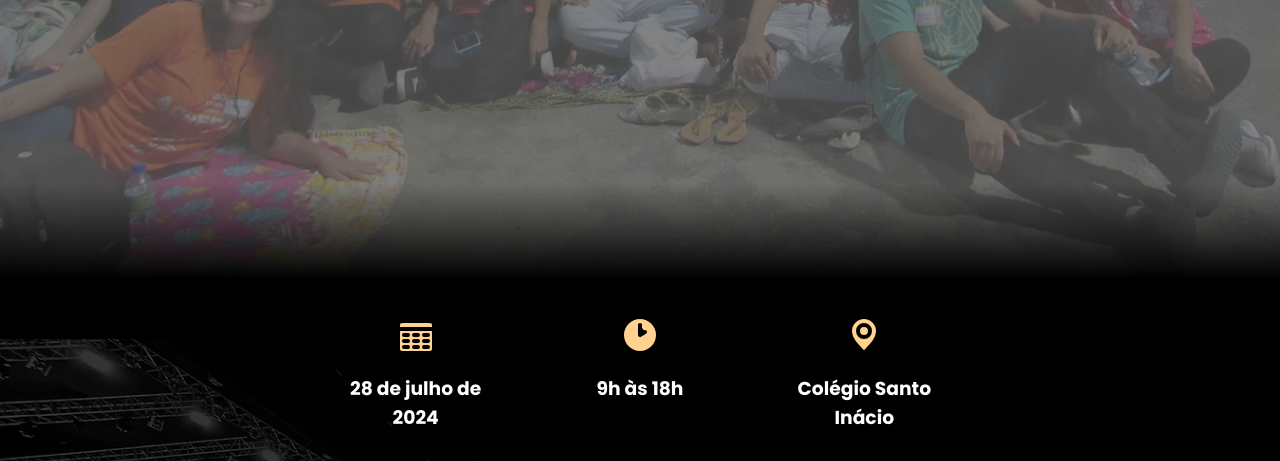
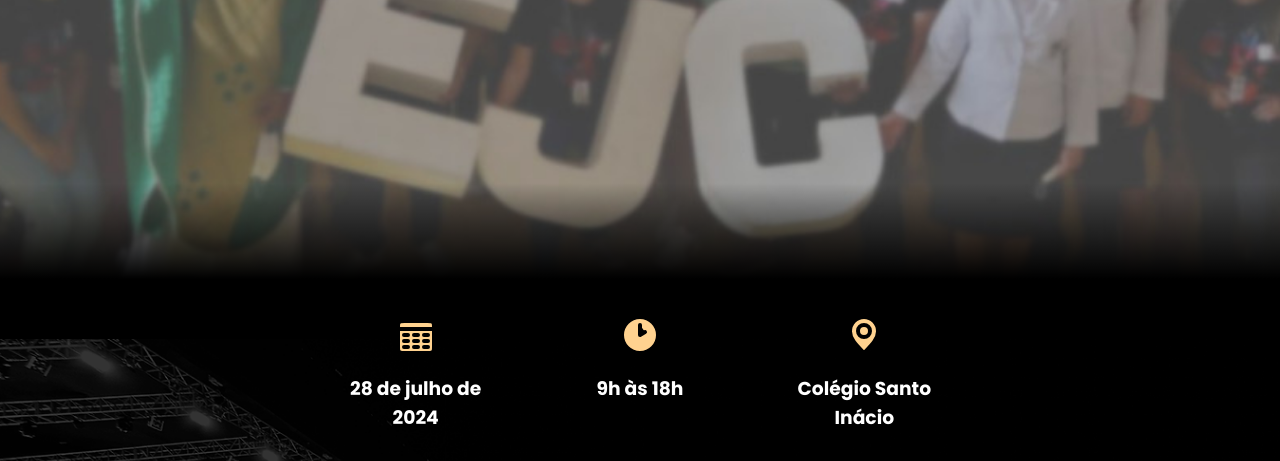
Before and after one commit to johnsonpeixoto/qb-ejc, a plain HTML site: page index.html in a window 1280 px wide. Shown: the part 521-982 px from the top of the page. Drawn offline with nearby package versions, Linux system fonts and the light colour scheme.

Commit message:
ajuste: imagem slider

```diff
--- a/index.html
+++ b/index.html
@@ -73,7 +73,7 @@
       </div>
       <!-- <a href="#" class="slider__learn-button slider__learn-button--active">¡Aprender!</a> -->
       <figure class="slider__stars-image-container">
-        <img src="./img/turma.JPG" alt="" class="slider__stars-image" />
+        <img src="./img/slider/ejc-geral.jpg" alt="" class="slider__stars-image" />
       </figure>
       <!-- <figure class="slider__moon-image-container">
         <img src="./img/hero-moon.png" alt="Estrellas de fondo" class="slider__moon-image" />
```
Also changed, not shown: img/slider/ejc-geral.jpg (added), img/slider/turma.JPG (renamed from img/turma.JPG).
